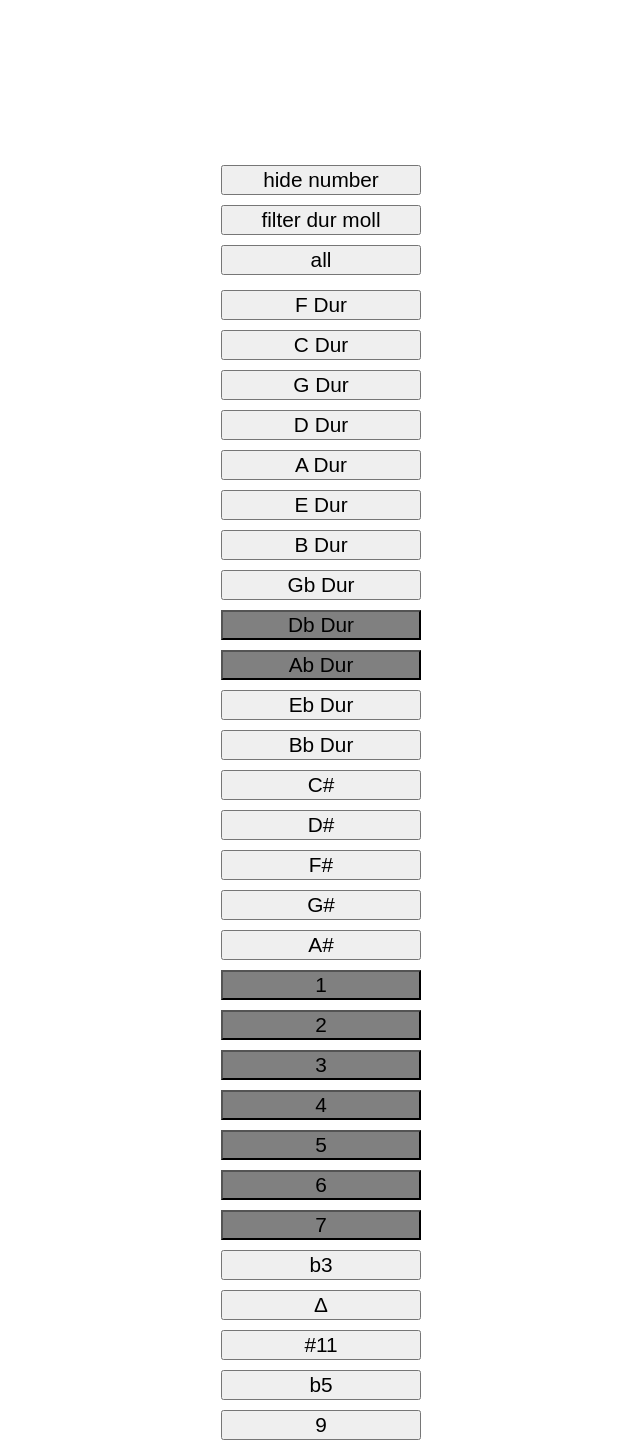
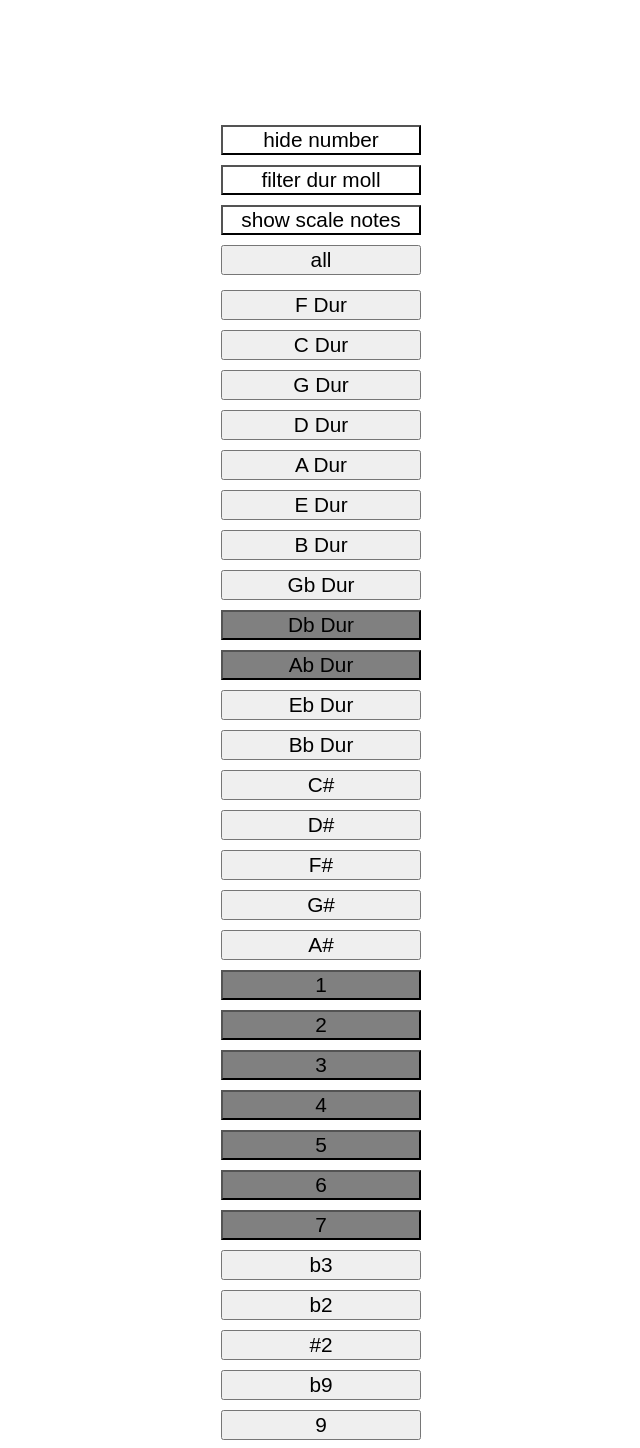
Before and after one commit to vincentwue/steps-learner, a React (Create React App) app: page / in a window 1280 px wide. Shown: the part 840-2288 px from the top of the page, without its empty margins (319-959 px from the left). Built offline with nearby package versions, Linux system fonts and the light colour scheme.

Commit message:
Add show scale notes 1-7 if prefered

```diff
--- a/src/App.tsx
+++ b/src/App.tsx
@@ -3,6 +3,7 @@ import './App.css';
 import RandomController, { IState, keys, numbers, Order } from './Controller';
 
 import classes from "./App.module.css"
+import { getNoteFromStep, Scales } from './scales';
 
 const controller = new RandomController()
 
@@ -13,6 +14,7 @@ function App() {
 
   const [hideNumber, setHideNumber] = useState(false)
   const [filterDurMoll, setFilterDurMoll] = useState(false)
+  const [showScaleNotes, setShowScaleNotes] = useState(false)
 
   useEffect(() => {
     setState(controller.state)
@@ -37,7 +39,7 @@ function App() {
       }
     }}>{s}</button>)
 
-  const options:any = [
+  const options: any = [
     <option value="500">0.3 second</option>,
     <option value="500">0.4 second</option>,
     <option value="500">0.5 second</option>,
@@ -64,23 +66,27 @@ function App() {
     <option value="300000">5 mins</option>,
     <option value="360000">6 mins</option>,
   ]
+
+  const key = !filterDurMoll ? state?.key : state?.key.replace(" Dur", "").replace(" Moll", "")
+  const number = !showScaleNotes ? state?.number : getNoteFromStep(state?.key, state?.number) ?? "no note representation found, only choose 1-7"
+  console.log(Scales)
+
   return (
     <div className="App">
       <div><button onClick={e => controller.nextKey()}>next key</button></div>
-      <div><button onClick={e => {
+      {/* <div><button onClick={e => {
         controller.startIntervals(2000, 3000);
         setHideNumber(true)
         setFilterDurMoll(true)
-      }}>learn hashmap</button></div>
+      }}>learn hashmap</button></div> */}
 
 
       <div className={classes.box}>
         <div className={classes.key}>{
-          !filterDurMoll ? state?.key
-          : state?.key.replace(" Dur", "").replace(" Moll", "")
+          key
         }</div>
         {!hideNumber &&
-          <div className={classes.number}>{state?.number}</div>
+          <div className={classes.number}>{number}</div>
 
         }
       </div>
@@ -88,17 +94,30 @@ function App() {
 
 
       <div>
+        <button
+          style={{ backgroundColor: hideNumber ? "green" : "initial" }}
+          onClick={e => {
+            setHideNumber(!hideNumber)
+          }}>hide number</button>
+      </div>
 
-        <button onClick={e => {
-          setHideNumber(!hideNumber)
-        }}>hide number</button>
+
+      <div>
+        <button style={{ backgroundColor: filterDurMoll ? "green" : "initial" }}
+          onClick={e => {
+            setFilterDurMoll(!filterDurMoll)
+          }}>filter dur moll</button>
       </div>
-      <div>
 
-        <button onClick={e => {
-          setFilterDurMoll(!filterDurMoll)
-        }}>filter dur moll</button>
+
+      <div >
+        <button style={{ backgroundColor: showScaleNotes ? "green" : "initial" }}
+          onClick={e => {
+            setShowScaleNotes(!showScaleNotes)
+          }}>show scale notes</button>
       </div>
+
+
 
       <div><button onClick={e => {
         if (state?.ignore.length === 0) {
--- a/src/Controller.ts
+++ b/src/Controller.ts
@@ -65,37 +65,34 @@ export const numbers = [
     "6",
     "7",
 
-
     "b3",
-    "Δ",
 
 
+    "b2",
+    "#2",
+    "b9",
+    "9",
+    "#9",
+
+
+    "11",
     "#11",
     "b5",
+    "#5",
 
-    "9",
-    "11",
     "13",
+    "b13",
 
-    "b9",
-    "b13",
+    "b4",
+
+    "b6",
+
+    "b7",
 
 ]
 
 const startIgnore = [
-    "b3",
-    "Δ",
 
-
-    "#11",
-    "b5",
-
-    "9",
-    "11",
-    "13",
-
-    "b9",
-    "b13",
 
     "F Dur",
     "C Dur",
@@ -116,6 +113,30 @@ const startIgnore = [
     "F#",
     "G#",
     "A#",
+
+    "b3",
+
+
+    "b2",
+    "#2",
+    "b9",
+    "9",
+    "#9",
+
+
+    "11",
+    "#11",
+    "b5",
+    "#5",
+
+    "13",
+    "b13",
+
+    "b4",
+
+    "b6",
+
+    "b7",
 
 ]
 
```
Also changed, not shown: src/scales.ts (added, +26 -0 lines), 11 other files (tests, documents, lock files or other folders).
